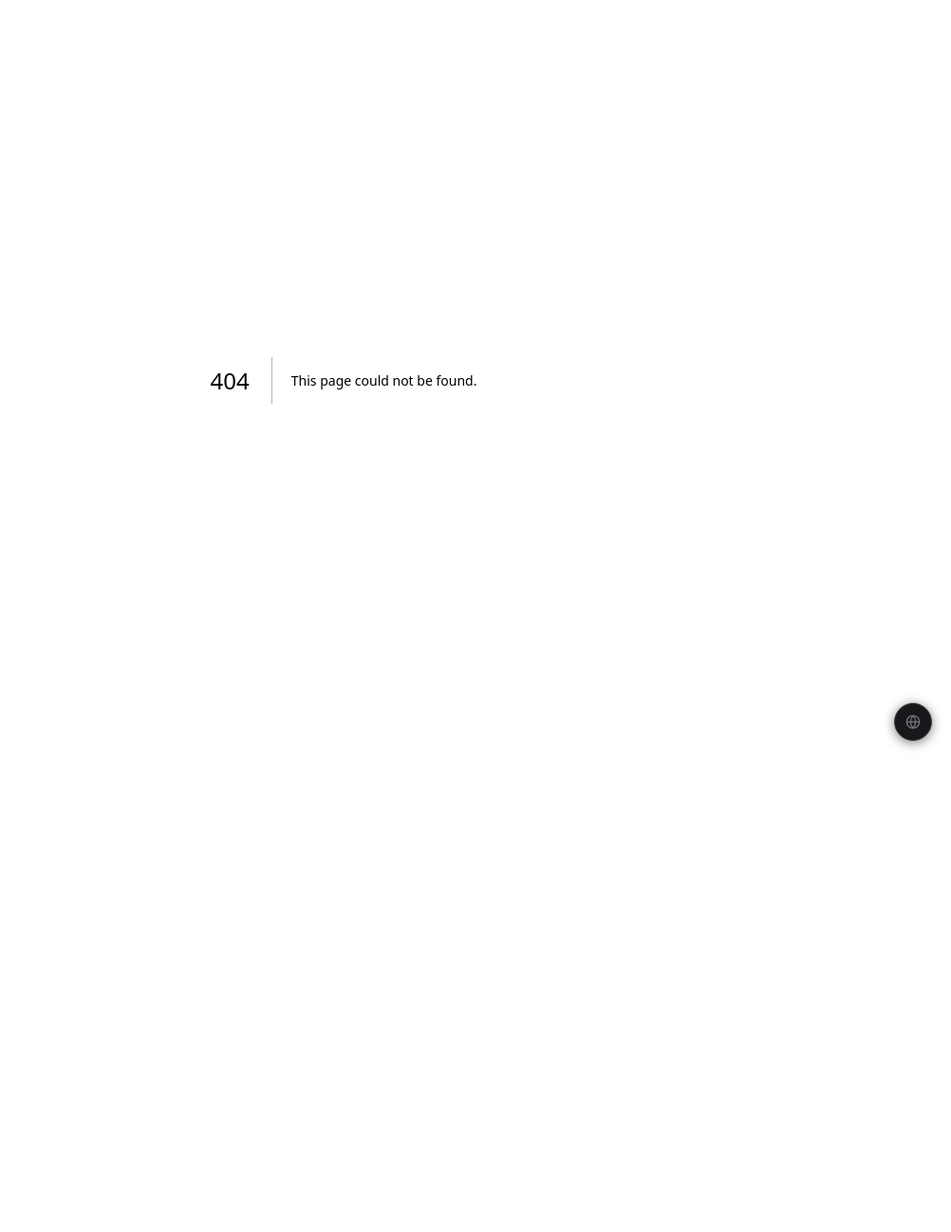
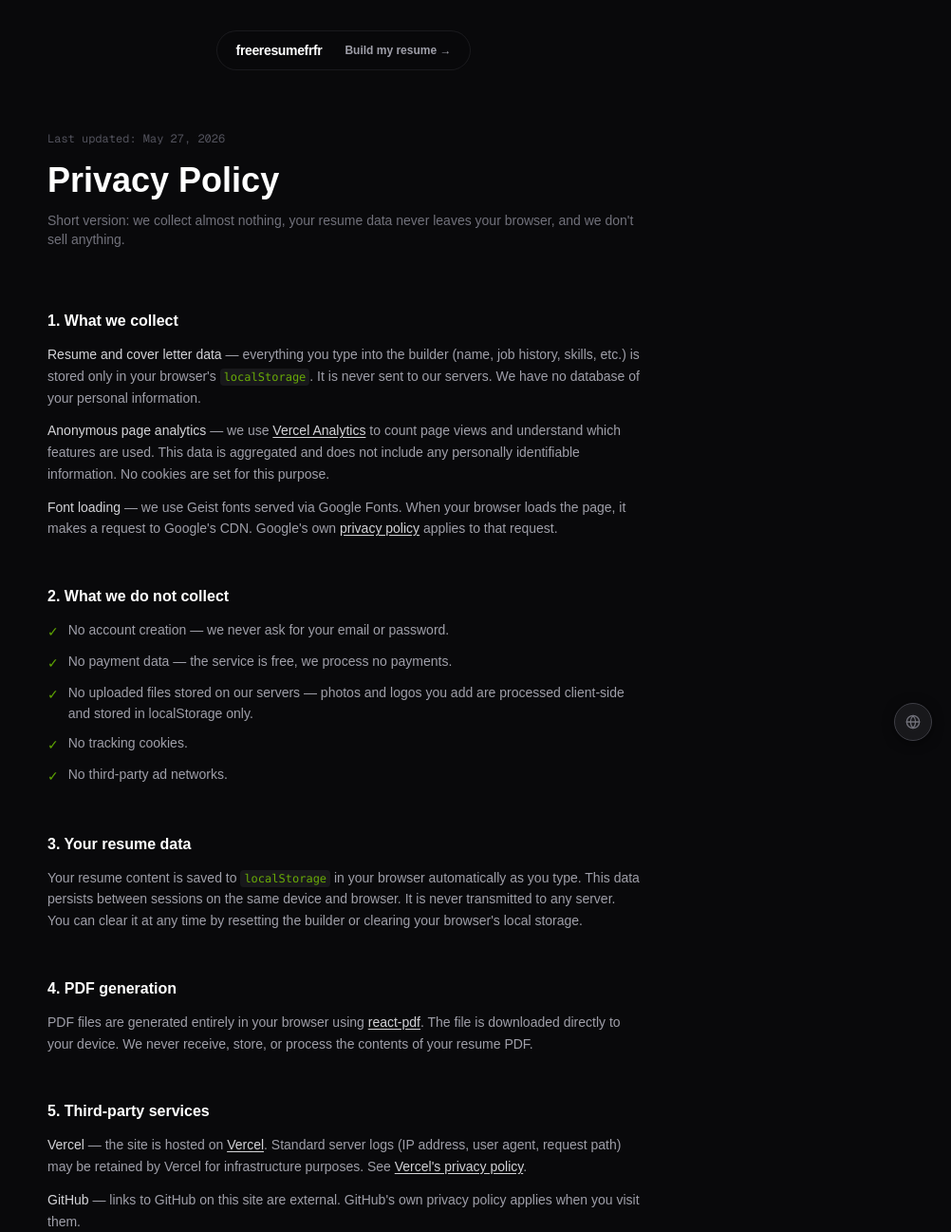
Before and after one commit to SimonLaskowsky/freeresumefrfr, a Next.js app: page /privacy in a window 1280 px wide. Before the commit this address had no page. Shown: the top 1297 px of the page at 95% size, without its empty margins (278-1280 px from the left). Before the commit the page ends 800 px from the top, so only its background shows below. Built offline with nearby package versions, Linux system fonts and the light colour scheme.

Commit message:
feat: added privacy

```diff
--- a/src/app/page.tsx
+++ b/src/app/page.tsx
@@ -288,6 +288,13 @@ export default function Home() {
           <p className="text-xs text-zinc-700 font-mono text-center">
             {t.footer.tagline}
           </p>
+          <div className="flex items-center gap-5">
+            <Link
+              href="/privacy"
+              className="text-xs text-zinc-700 hover:text-zinc-400 transition-colors"
+            >
+              Privacy Policy
+            </Link>
             <a
               href="https://github.com/SimonLaskowsky"
               target="_blank"
@@ -297,6 +304,7 @@ export default function Home() {
               {t.nav.github} →
             </a>
           </div>
+        </div>
       </footer>
     </div>
   );
--- /dev/null
+++ b/src/app/privacy/page.tsx
@@ -0,0 +1,145 @@
+import Link from 'next/link';
+import type { Metadata } from 'next';
+
+export const metadata: Metadata = {
+  title: 'Privacy Policy',
+  description: 'Privacy policy for freeresumefrfr — what data we collect and how we use it.',
+};
+
+const LAST_UPDATED = 'May 27, 2026';
+
+export default function PrivacyPage() {
+  return (
+    <div className="min-h-screen bg-zinc-950 text-white">
+
+      {/* Nav */}
+      <div className="sticky top-4 z-50 flex justify-center px-4 pt-4">
+        <nav
+          className="flex items-center justify-between px-5 py-2.5 border border-zinc-800/60 rounded-full gap-6"
+          style={{ background: 'rgba(9,9,11,0.75)', backdropFilter: 'blur(12px)' }}
+        >
+          <Link href="/" className="font-black text-sm tracking-tight hover:text-zinc-300 transition-colors">
+            freeresumefrfr
+          </Link>
+          <Link href="/builder" className="text-xs font-semibold text-zinc-400 hover:text-white transition-colors">
+            Build my resume →
+          </Link>
+        </nav>
+      </div>
+
+      {/* Content */}
+      <main className="max-w-2xl mx-auto px-6 py-20">
+
+        <p className="text-xs text-zinc-600 font-mono mb-4">Last updated: {LAST_UPDATED}</p>
+        <h1 className="text-4xl font-black mb-3">Privacy Policy</h1>
+        <p className="text-zinc-500 text-sm mb-16">
+          Short version: we collect almost nothing, your resume data never leaves your browser, and we don&apos;t sell anything.
+        </p>
+
+        <div className="space-y-12 text-sm leading-relaxed">
+
+          <section>
+            <h2 className="text-base font-bold text-white mb-3">1. What we collect</h2>
+            <div className="text-zinc-400 space-y-3">
+              <p>
+                <span className="text-zinc-300 font-medium">Resume and cover letter data</span> — everything you type into the builder (name, job history, skills, etc.) is stored only in your browser&apos;s <code className="text-lime-500/80 bg-zinc-900 px-1 py-0.5 rounded text-xs">localStorage</code>. It is never sent to our servers. We have no database of your personal information.
+              </p>
+              <p>
+                <span className="text-zinc-300 font-medium">Anonymous page analytics</span> — we use <a href="https://vercel.com/analytics" target="_blank" rel="noopener noreferrer" className="text-zinc-300 underline underline-offset-2 hover:text-white transition-colors">Vercel Analytics</a> to count page views and understand which features are used. This data is aggregated and does not include any personally identifiable information. No cookies are set for this purpose.
+              </p>
+              <p>
+                <span className="text-zinc-300 font-medium">Font loading</span> — we use Geist fonts served via Google Fonts. When your browser loads the page, it makes a request to Google&apos;s CDN. Google&apos;s own <a href="https://policies.google.com/privacy" target="_blank" rel="noopener noreferrer" className="text-zinc-300 underline underline-offset-2 hover:text-white transition-colors">privacy policy</a> applies to that request.
+              </p>
+            </div>
+          </section>
+
+          <section>
+            <h2 className="text-base font-bold text-white mb-3">2. What we do not collect</h2>
+            <ul className="text-zinc-400 space-y-2">
+              {[
+                'No account creation — we never ask for your email or password.',
+                'No payment data — the service is free, we process no payments.',
+                'No uploaded files stored on our servers — photos and logos you add are processed client-side and stored in localStorage only.',
+                'No tracking cookies.',
+                'No third-party ad networks.',
+              ].map((item, i) => (
+                <li key={i} className="flex gap-2.5">
+                  <span className="text-lime-600 mt-0.5 shrink-0">✓</span>
+                  <span>{item}</span>
+                </li>
+              ))}
+            </ul>
+          </section>
+
+          <section>
+            <h2 className="text-base font-bold text-white mb-3">3. Your resume data</h2>
+            <p className="text-zinc-400">
+              Your resume content is saved to <code className="text-lime-500/80 bg-zinc-900 px-1 py-0.5 rounded text-xs">localStorage</code> in your browser automatically as you type. This data persists between sessions on the same device and browser. It is never transmitted to any server. You can clear it at any time by resetting the builder or clearing your browser&apos;s local storage.
+            </p>
+          </section>
+
+          <section>
+            <h2 className="text-base font-bold text-white mb-3">4. PDF generation</h2>
+            <p className="text-zinc-400">
+              PDF files are generated entirely in your browser using <a href="https://react-pdf.org" target="_blank" rel="noopener noreferrer" className="text-zinc-300 underline underline-offset-2 hover:text-white transition-colors">react-pdf</a>. The file is downloaded directly to your device. We never receive, store, or process the contents of your resume PDF.
+            </p>
+          </section>
+
+          <section>
+            <h2 className="text-base font-bold text-white mb-3">5. Third-party services</h2>
+            <div className="text-zinc-400 space-y-3">
+              <p>
+                <span className="text-zinc-300 font-medium">Vercel</span> — the site is hosted on <a href="https://vercel.com" target="_blank" rel="noopener noreferrer" className="text-zinc-300 underline underline-offset-2 hover:text-white transition-colors">Vercel</a>. Standard server logs (IP address, user agent, request path) may be retained by Vercel for infrastructure purposes. See <a href="https://vercel.com/legal/privacy-policy" target="_blank" rel="noopener noreferrer" className="text-zinc-300 underline underline-offset-2 hover:text-white transition-colors">Vercel&apos;s privacy policy</a>.
+              </p>
+              <p>
+                <span className="text-zinc-300 font-medium">GitHub</span> — links to GitHub on this site are external. GitHub&apos;s own privacy policy applies when you visit them.
+              </p>
+            </div>
+          </section>
+
+          <section>
+            <h2 className="text-base font-bold text-white mb-3">6. Children</h2>
+            <p className="text-zinc-400">
+              This service is not directed at children under 13. We do not knowingly collect any information from children.
+            </p>
+          </section>
+
+          <section>
+            <h2 className="text-base font-bold text-white mb-3">7. Changes to this policy</h2>
+            <p className="text-zinc-400">
+              If we make material changes, we will update the date at the top of this page. Continued use of the service after changes constitutes acceptance of the updated policy.
+            </p>
+          </section>
+
+          <section>
+            <h2 className="text-base font-bold text-white mb-3">8. Contact</h2>
+            <p className="text-zinc-400">
+              Questions? Open an issue on{' '}
+              <a
+                href="https://github.com/SimonLaskowsky/freeresumefrfr/issues"
+                target="_blank"
+                rel="noopener noreferrer"
+                className="text-zinc-300 underline underline-offset-2 hover:text-white transition-colors"
+              >
+                GitHub
+              </a>.
+            </p>
+          </section>
+
+        </div>
+      </main>
+
+      {/* Footer */}
+      <footer className="border-t border-zinc-800/40 px-6 py-8 mt-8">
+        <div className="max-w-2xl mx-auto flex items-center justify-between">
+          <Link href="/" className="font-black text-sm text-zinc-700 tracking-tight hover:text-zinc-400 transition-colors">
+            freeresumefrfr
+          </Link>
+          <Link href="/" className="text-xs text-zinc-700 hover:text-zinc-400 transition-colors">
+            ← Back to home
+          </Link>
+        </div>
+      </footer>
+    </div>
+  );
+}
```
Lines whose indentation alone changed are shown as unchanged.
